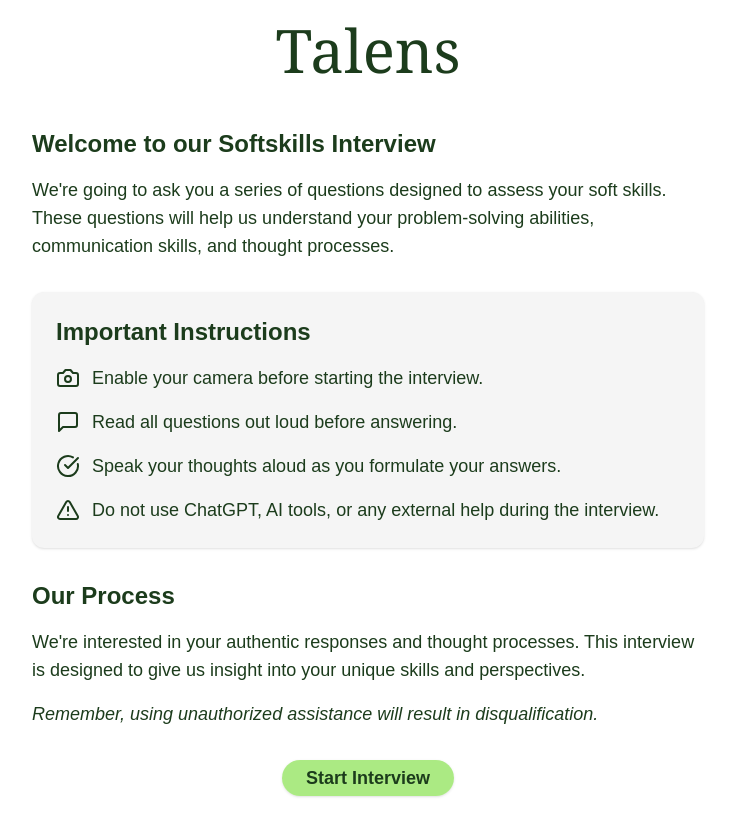
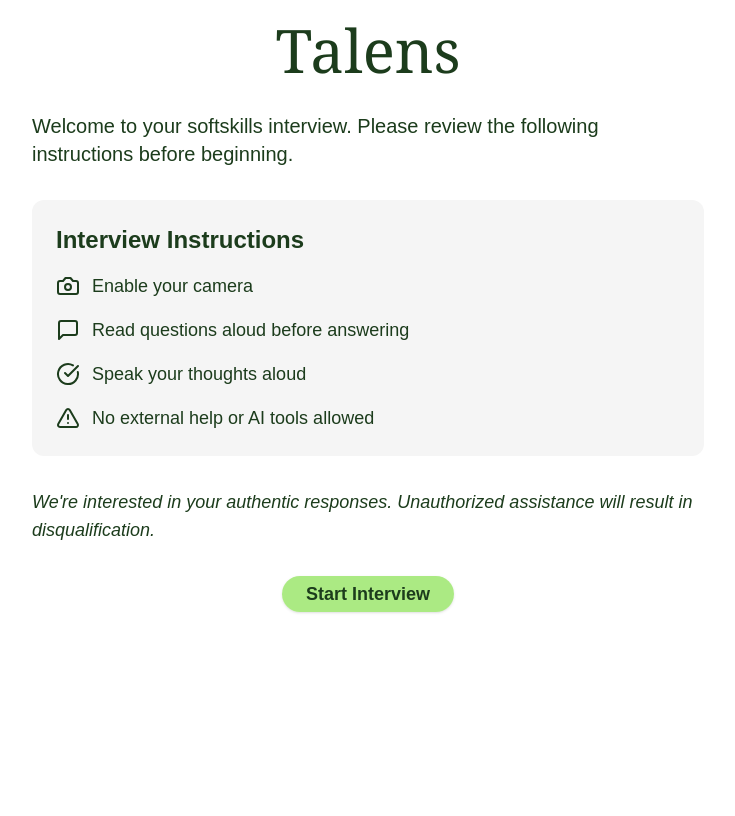
Before and after one commit to talensai/talens-app, a Next.js app: page / in a window 1280 px wide. Shown: the whole page, without its empty margins (272-1007 px from the left). Built offline with nearby package versions, Linux system fonts and the light colour scheme.

Commit message:
Improve design

```diff
--- a/app/page.tsx
+++ b/app/page.tsx
@@ -6,47 +6,36 @@
 export default function StartingScreen() {
   return (
     <div className="min-h-screen bg-white flex flex-col items-center p-5 overflow-y-auto">
-      <h1 className="text-6xl font-serif text-[#1c3c1c] mb-12">Talens</h1>
+      <h1 className="text-6xl font-serif text-[#1c3c1c] mb-8">Talens</h1>
       <div className="max-w-2xl w-full space-y-8">
-        <section>
-          <h2 className="text-2xl font-semibold text-[#1c3c1c] mb-4">Welcome to our Softskills Interview</h2>
-          <p className="text-lg text-[#1c3c1c] mb-4">
-            We're going to ask you a series of questions designed to assess your soft skills.
-            These questions will help us understand your problem-solving abilities, communication skills, and thought processes.
-          </p>
-        </section>
-
-        <Card className="bg-[#f5f5f5] p-6 border-none">
-          <h2 className="text-2xl font-semibold text-[#1c3c1c] mb-4">Important Instructions</h2>
+        <p className="text-xl text-[#1c3c1c] mb-8">
+          Welcome to your softskills interview. Please review the following instructions before beginning.
+        </p>
+        <Card className="bg-[#f5f5f5] p-6 border-none shadow-none">
+          <h2 className="text-2xl font-semibold text-[#1c3c1c] mb-4">Interview Instructions</h2>
           <ul className="space-y-4 text-[#1c3c1c]">
             <li className="flex items-center">
               <Camera className="mr-3 text-[#1c3c1c] flex-shrink-0" size={24} />
-              <span className="text-lg">Enable your camera before starting the interview.</span>
+              <span className="text-lg">Enable your camera</span>
             </li>
             <li className="flex items-center">
               <MessageSquare className="mr-3 text-[#1c3c1c] flex-shrink-0" size={24} />
-              <span className="text-lg">Read all questions out loud before answering.</span>
+              <span className="text-lg">Read questions aloud before answering</span>
             </li>
             <li className="flex items-center">
               <CheckCircle className="mr-3 text-[#1c3c1c] flex-shrink-0" size={24} />
-              <span className="text-lg">Speak your thoughts aloud as you formulate your answers.</span>
+              <span className="text-lg">Speak your thoughts aloud</span>
             </li>
             <li className="flex items-center">
               <AlertTriangle className="mr-3 text-[#1c3c1c] flex-shrink-0" size={24} />
-              <span className="text-lg">Do not use ChatGPT, AI tools, or any external help during the interview.</span>
+              <span className="text-lg">No external help or AI tools allowed</span>
             </li>
           </ul>
         </Card>
 
-        <section>
-          <h2 className="text-2xl font-semibold text-[#1c3c1c] mb-4">Our Process</h2>
-          <p className="text-lg text-[#1c3c1c] mb-4">
-            We're interested in your authentic responses and thought processes. This interview is designed to give us insight into your unique skills and perspectives.
-          </p>
-          <p className="text-lg text-[#1c3c1c] italic">
-            Remember, using unauthorized assistance will result in disqualification.
-          </p>
-        </section>
+        <p className="text-lg text-[#1c3c1c] italic">
+          We're interested in your authentic responses. Unauthorized assistance will result in disqualification.
+        </p>
 
         <div className="flex justify-center mt-8">
           <Link href="/quiz">
```
